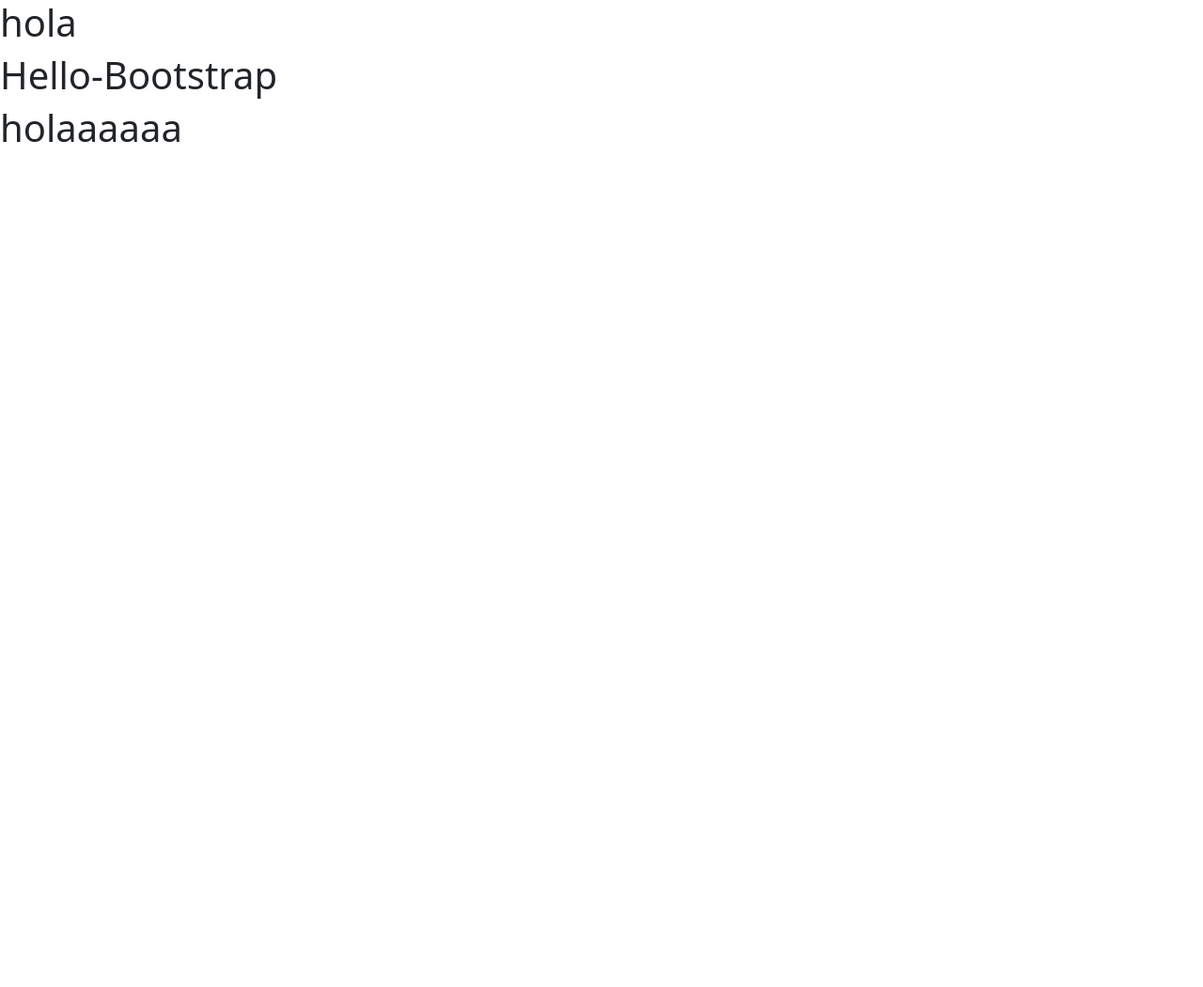
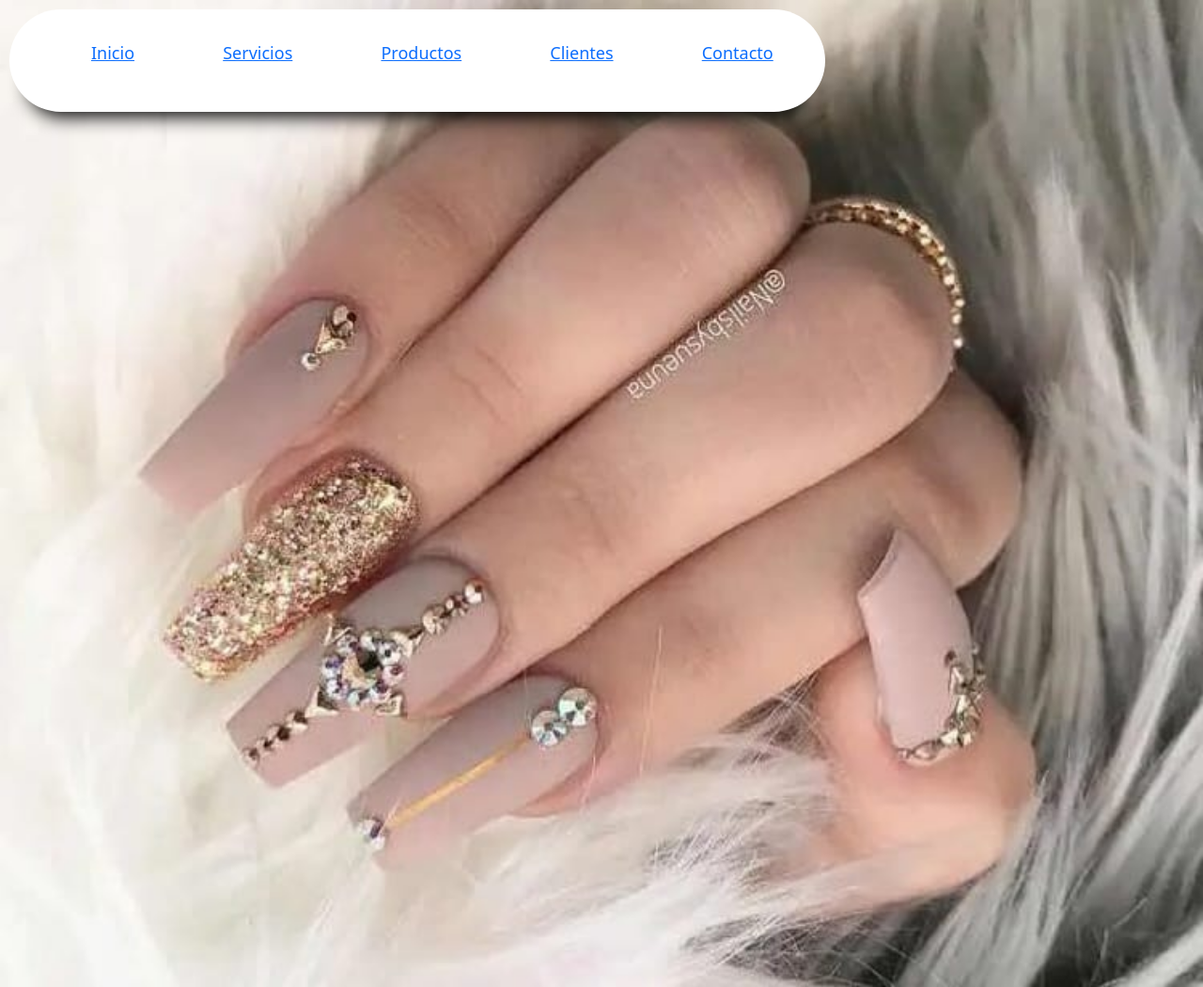
Before and after one commit to MaritzaCarrasco/web, a plain HTML site: page index.html in a window 1280 px wide. Shown: the whole page at 94% size. Before the commit the page ends 800 px from the top, so only its background shows below. Drawn offline with Linux system fonts and the light colour scheme.

Commit message:
agrege menu navegacion

```diff
--- a/index.html
+++ b/index.html
@@ -2,15 +2,25 @@
 <html lang="en">
 <head>
   <meta charset="UTF-8">
+  <link rel="stylesheet" href="style.css">
   <meta name="viewport" content="width=device-width, initial-scale=1.0">
   <title>Bootstrap Site</title>
+</head>
+<body>
+  <img src="./Imagenes/Portada.jpeg" alt="Tu imagen">
+  <header>
+    <nav>
+      <ul>
+        <li><a href="#">Inicio</a></li>
+        <li><a href="#">Servicios</a></li>
+        <li><a href="#">Productos</a></li>
+        <li><a href="#">Clientes</a></li>
+        <li><a href="#">Contacto</a></li>
+      </ul>
+    </nav>
+  </header>
+</body>
   <link rel="stylesheet" href="./css/bootstrap.min.css">
   <script src="./js/bootstrap.min.js" ></script>
 </head>
-<body>
-    <h1>hola</h1>
-<h1>Hello-Bootstrap</h1>
-
-<h1> holaaaaaa</h1>
-</body>
 </html>
--- /dev/null
+++ b/style.css
@@ -0,0 +1,55 @@
+  img {
+    display: block;
+    width: 100%;
+    height: 100%;
+    object-fit: cover;
+  }
+.container{
+    background: #fff;
+    width: 100%;
+    height: 100vh;
+    display: flex;
+    align-items: center;
+    justify-content: center;
+}
+nav{
+    position:absolute;
+    top: 10px;
+    left: 10px;
+    background: #fff;
+    border-radius: 60px;
+    padding: 10px;
+    box-shadow: 0 25px 20px -20px rgba(0,0,0.4);
+}
+nav ul li{
+    list-style: none;
+    display: inline-grid;
+    padding: 13px 35px;
+    margin: 10px;
+    font-size: 18px;
+    font-weight: 500;
+    color: #292828;
+    position: relative;
+    z-index: 2;
+    transition: color 0.3s;
+}
+nav ul li::after{
+content: '';
+background: #000000;
+width: 100%;
+height: 50%;
+border-radius: 30px;
+position: absolute;
+top: 100%;
+left: 50%;
+transform: translate(-50%, -50%);
+z-index: -1;
+opacity: 0;
+}
+nav ul li:hover{
+    color: #fff;
+}
+nav ul li:hover::after{
+    top: 50%;
+    opacity: 1;
+}
```
Also changed, not shown: Imagenes/Portada.jpeg (added).
